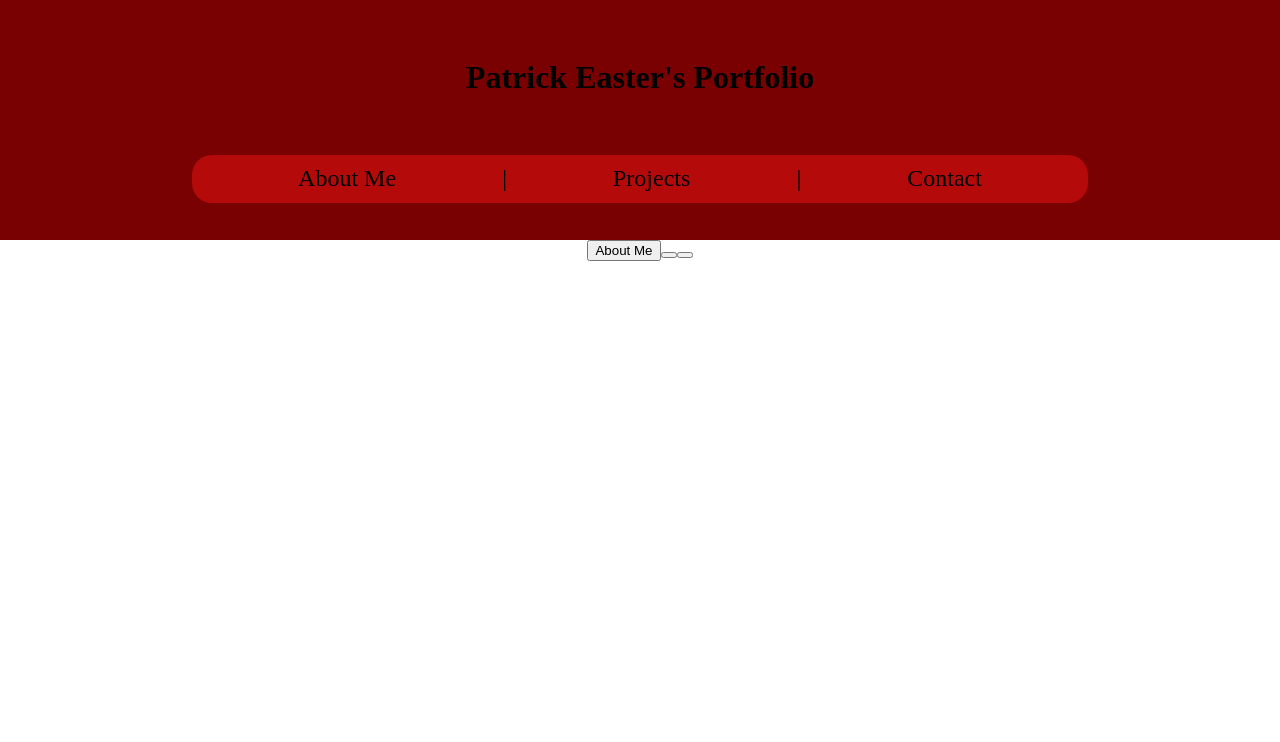
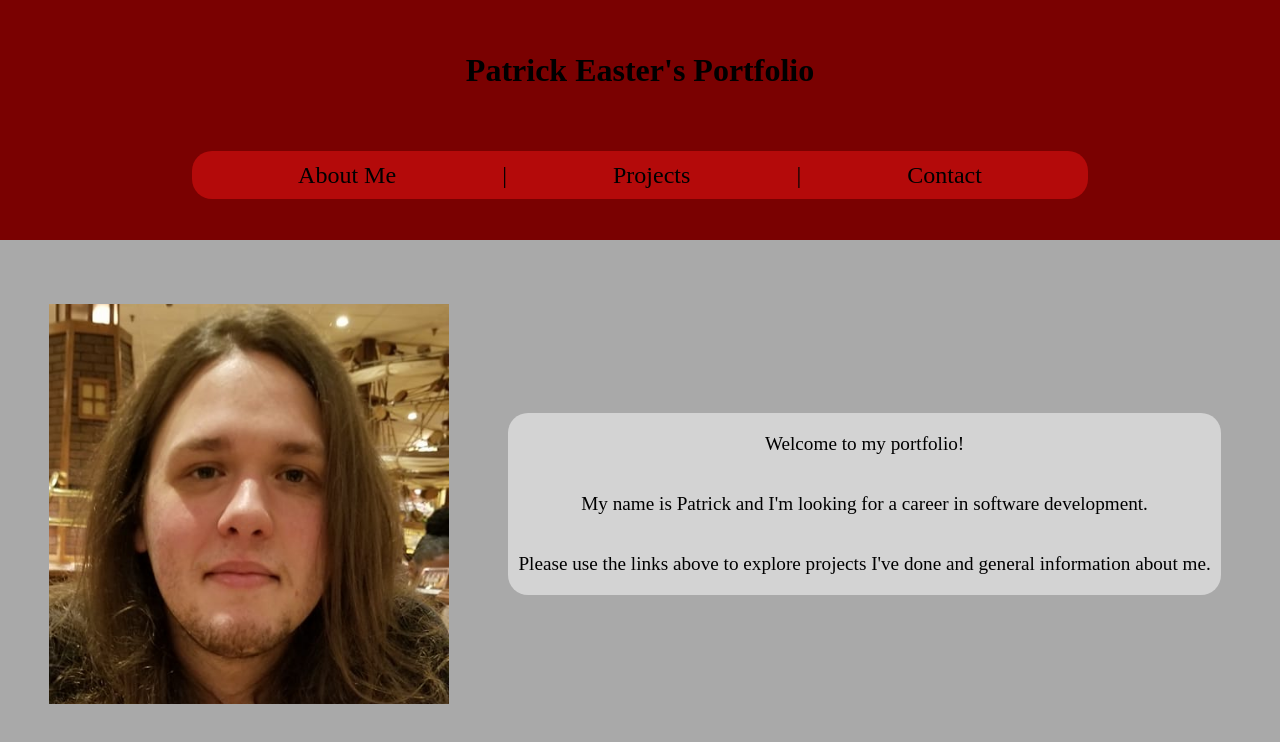
Before and after one commit to Epatri6/portfolio_redone, a React (Create React App) app: page / in a window 1280 px wide. Shown: the top 742 px of the page. Built offline with nearby package versions, Linux system fonts and the light colour scheme.

Commit message:
Landing and Contact Page

```diff
--- a/src/Components/App/App.js
+++ b/src/Components/App/App.js
@@ -1,16 +1,18 @@
 import React from 'react';
 import {Route, Switch} from 'react-router';
-import LandingPage from '../../Routes/LandingPage';
+import LandingPage from '../../Routes/LandingPage/LandingPage';
 import NonRoute from '../../Routes/NonRoute';
 import Header from '../Header/Header';
+import ContactPage from '../../Routes/ContactPage/ContactPage';
 
 export default class App extends React.Component {
   render() {
     return (
-      <div class='wrapper flex-col'>
+      <div className='wrapper flex-col'>
         <Header/>
         <Switch>
           <Route exact path='/' component={LandingPage}/>
+          <Route path='/contact' component={ContactPage}/>
           <Route component={NonRoute}/>
         </Switch>
       </div>
--- a/src/Components/Header/Header.css
+++ b/src/Components/Header/Header.css
@@ -18,6 +18,7 @@
     height: 20%;
     align-items: center;
     border-radius: 20px;
+    margin: 10px;
 }
 
 .header a:hover {
--- a/src/Components/Header/Header.js
+++ b/src/Components/Header/Header.js
@@ -10,11 +10,11 @@ export default class Header extends React.Component {
                     <h1>Patrick Easter's Portfolio</h1>
                 </Link>
                 <nav className='flex-row'>
-                    <Link>About Me</Link>
+                    <Link to='/about'>About Me</Link>
                     |
-                    <Link>Projects</Link>
+                    <Link to='/projects'>Projects</Link>
                     |
-                    <Link>Contact</Link>
+                    <Link to='/contact'>Contact</Link>
                 </nav>
             </div>
         );
--- /dev/null
+++ b/src/Routes/ContactPage/ContactPage.css
@@ -0,0 +1,15 @@
+.contact {
+    width: 80%;
+    height: 40%;
+    justify-content: space-evenly;
+    text-align: center;
+}
+
+.contact a, .contact a:visited {
+    color: blue;
+    font-size: x-large;
+}
+
+.contact a:hover {
+    color: red;
+}
--- /dev/null
+++ b/src/Routes/ContactPage/ContactPage.js
@@ -0,0 +1,15 @@
+import React from 'react';
+import './ContactPage.css';
+
+export default class ContactPage extends React.Component {
+    render() {
+        return (
+            <div className='flex-col gray-box contact'>
+                <h3>Please feel free to reach me by the following means:</h3>
+                <code><a target="blank" href="mailto:epatri6@gmail.com">Epatri6@gmail.com</a></code>
+                <a target='blank' href='https://www.linkedin.com/in/patrick-easter'>LinkedIn</a>
+                <a target='blank' href='https://github.com/Epatri6'>GitHub</a>
+            </div>
+        );
+    }
+}
--- a/src/Routes/LandingPage.js
+++ /dev/null
@@ -1,39 +0,0 @@
-import React from 'react';
-
-const pathData = [
-    {
-        title: 'About Me',
-        path: '/about'
-    },
-    {
-        title: '',
-        path: ''
-    },
-    {
-        title: '',
-        path: ''
-    }
-];
-
-export default class LandingPage extends React.Component {
-
-    switchPath = (e, path) => {
-        e.preventDefault();
-        this.props.history.push(path)
-    }
-
-    renderPath = (data) => {
-        const {path, title} = data;
-        return (
-            <button onClick={(e) => this.switchPath(e, path)}>{title}</button>
-        );
-    };
-
-    render() {
-        return (
-            <div>
-                {pathData.map(data => this.renderPath(data))}
-            </div>
-        );
-    };
-}
--- /dev/null
+++ b/src/Routes/LandingPage/LandingPage.css
@@ -0,0 +1,31 @@
+.landing {
+    display: flex;
+    flex-direction: column;
+    align-items: center;
+    text-align: center;
+    white-space: pre-wrap;
+    margin-top: 5%;
+    font-size: larger;
+}
+
+.landing img {
+    max-height: 200px;
+}
+
+.landing p {
+    padding: 0px 10px 0px 10px;
+}
+
+@media (min-width: 600px) {
+    .landing {
+        display: flex;
+        flex-direction: row;
+        width: 100%;
+        justify-content: space-evenly;
+    }
+
+    .landing img {
+        padding-left: 10px;
+        max-height: 400px;
+    }
+}
--- /dev/null
+++ b/src/Routes/LandingPage/LandingPage.js
@@ -0,0 +1,19 @@
+import React from 'react';
+import ProfilePicture from '../../Images/profile.png';
+import './LandingPage.css';
+
+export default class LandingPage extends React.Component {
+
+    render() {
+        return (
+            <div className='landing'>
+                <img src={ProfilePicture} alt='patrick'/>
+                <div className='flex-col gray-box'>
+                    <p>Welcome to my portfolio!</p>
+                    <p>My name is Patrick and I'm looking for a career in software development.</p>
+                    <p>Please use the links above to explore projects I've done and general information about me.</p>
+                </div>
+            </div>
+        );
+    };
+}
--- a/src/index.css
+++ b/src/index.css
@@ -7,6 +7,12 @@ html, body, #root, .App {
 .wrapper {
   width: 100%;
   height: 100%;
+  overflow: auto;
+  background: darkgrey;
+}
+
+.full-width {
+  width: 100%;
 }
 
 .flex-col {
@@ -20,3 +26,17 @@ html, body, #root, .App {
   flex-direction: row;
   justify-content: space-evenly;
 }
+
+.space-between {
+  justify-content: space-between;
+}
+
+.space-evenly {
+  justify-content: space-evenly;
+}
+
+.gray-box {
+  background: lightgray;
+  border-radius: 20px;
+  margin: 20px;
+}
```
Also changed, not shown: src/Images/profile.png (added).
